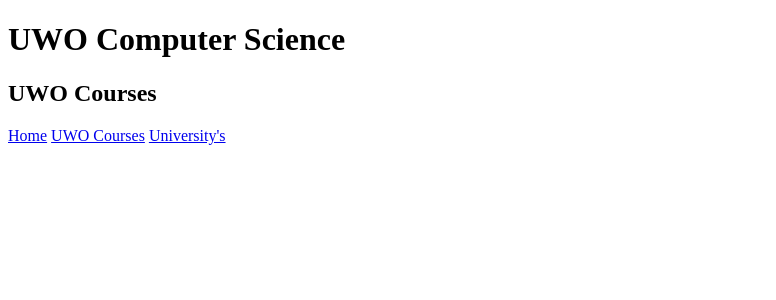
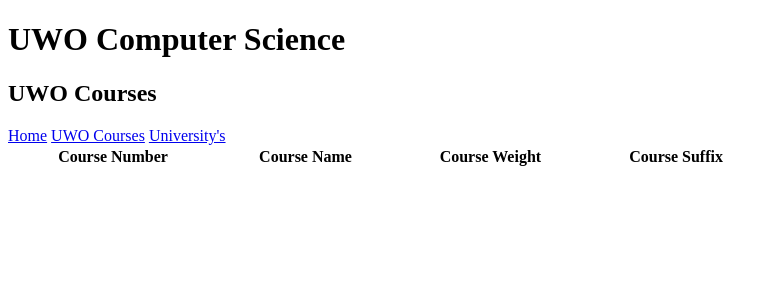
Before and after one commit to wmalisch/Database-for-uwo-cs-courses, a PHP site: page /getuwocourses.php in a window 1280 px wide. Shown: the top 300 px of the page, without its empty margins (0-776 px from the left). Run offline with PHP 8.4, Linux system fonts and the light colour scheme; data that the repository does not hold is empty; some libraries are stand-ins or nearby versions.

Commit message:
while loop for table

```diff
--- a/a3AUSTIN/getuwocourses.php
+++ b/a3AUSTIN/getuwocourses.php
@@ -17,9 +17,9 @@
         if(!result){
             die("Database query failed");
         }
+        echo "<table style='width:60%'>";
+        echo "<tr><th>Course Number</th><th>Course Name</th><th>Course Weight</th><th>Course Suffix</th></tr>";
         while($row = mysqli_fetch_assoc($result)){
-            echo "<table style='width:60%'>";
-            echo "<tr><th>Course Number</th><th>Course Name</th><th>Course Weight</th><th>Course Suffix</th></tr>";
             echo "<tr>";
             echo "<td>" . $row["courseNumber"] . "</td>";
             echo "<td>" . $row["courseName"] . "</td>";
```
